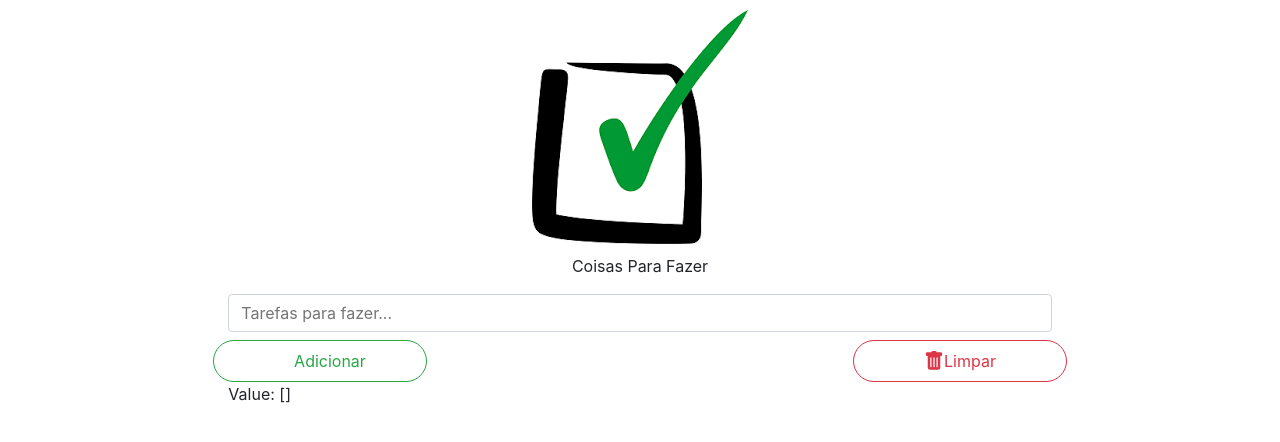
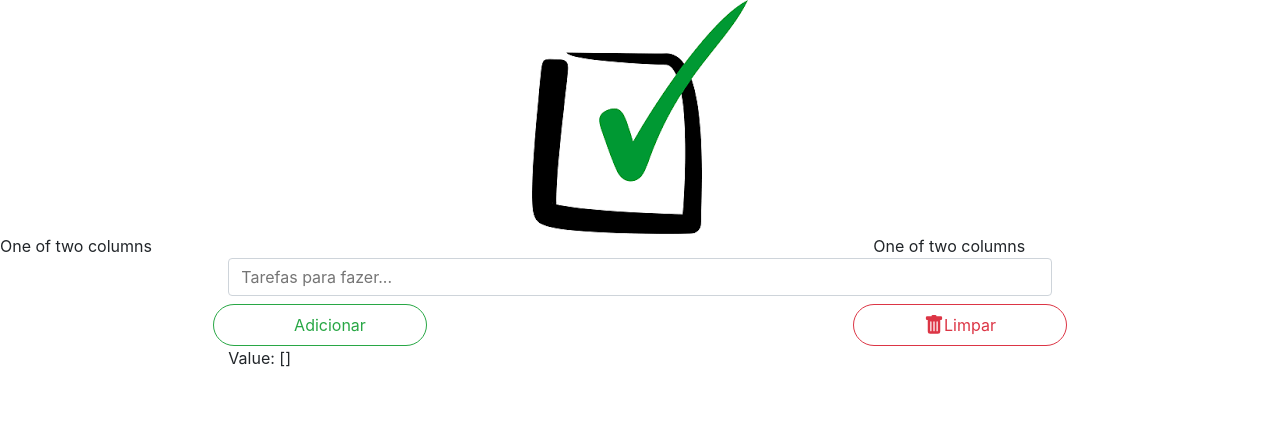
Before and after one commit to LuizFrL/Aprendendo-Vue, a Vue app: page / in a window 1280 px wide. Shown: the top 442 px of the page. Built offline with nearby package versions, Linux system fonts and the light colour scheme.

Commit message:
Tentativa de deixar todos os componentes centralizados

```diff
--- a/src/App.vue
+++ b/src/App.vue
@@ -1,27 +1,29 @@
 <template>
-  <div>
+  <div id="center">
     <div class="row">
       <b-img id="image" src="./assets/logo.png" class="mx-auto" fluid alt="Responsive image"></b-img>
     </div>
-    <div class="row">
-      <p class="col-sm-auto mx-auto">Coisas Para Fazer</p>
-    </div>
+    <CoisasParaFazer />
     <FormDo />
   </div>
 </template>
 
 <script>
 import FormDo from "./components/form/FormDo.vue";
+import CoisasParaFazer from "./components/Layout/CoisasParaFazer.vue";
 export default {
   name: "app",
   components: {
-    FormDo
+    FormDo,
+    CoisasParaFazer
   }
 };
 </script>
 
 <style scoped>
-#image {
-  padding: 10px;
+#center {
+  height: 100%;
+  margin: 0;
+  padding: 0;
 }
 </style>
--- /dev/null
+++ b/src/components/Layout/CoisasParaFazer.vue
@@ -0,0 +1,15 @@
+<template>
+  <div>
+    <b-row align-h="between">
+      <b-col cols="4">One of two columns</b-col>
+      <b-col cols="4">One of two columns</b-col>
+    </b-row>
+  </div>
+</template>
+
+<script>
+export default {};
+</script>
+
+<style scoped>
+</style>
```
